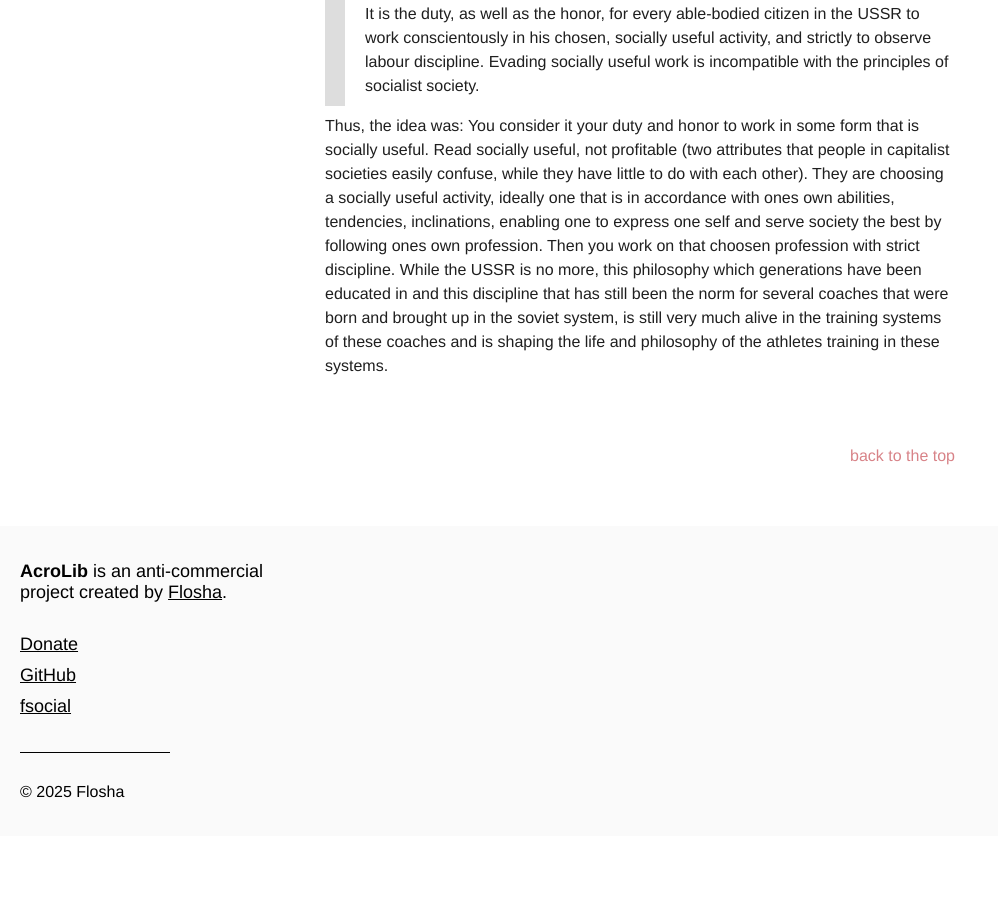
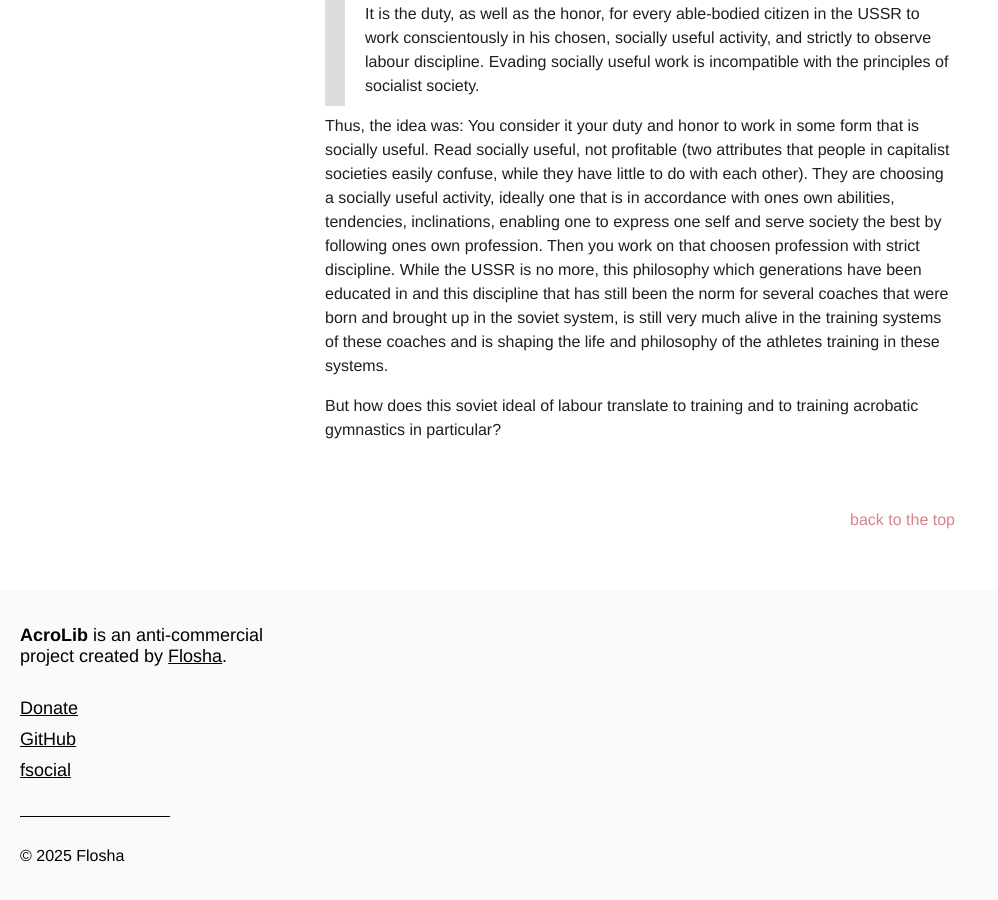
Before and after one commit to floshin/acrolib, a Jekyll site: the page built from training/training-philosophies.md, in a window 1280 px wide and 900 px high, scrolled down 2278 px. Shown: the whole window, without its empty margins (0-998 px from the left). Built offline with Jekyll 4.4.1, drawn with Linux system fonts in a browser that asks for light colours; our own code applies the rules of GitHub Pages for plain Markdown files; before the commit the page ends 3114 px from its top, so only the background shows below that.

Commit message:
Update training-philosophies.md

```diff
--- a/training/training-philosophies.md
+++ b/training/training-philosophies.md
@@ -23,3 +23,5 @@ To quote the last version of the constitution:
 > It is the duty, as well as the honor, for every able-bodied citizen in the USSR to work conscientously in his chosen, socially useful activity, and strictly to observe labour discipline. Evading socially useful work is incompatible with the principles of socialist society.
 
 Thus, the idea was: You consider it your duty and honor to work in some form that is socially useful. Read socially useful, not profitable (two attributes that people in capitalist societies easily confuse, while they have little to do with each other). They are choosing a socially useful activity, ideally one that is in accordance with ones own abilities, tendencies, inclinations, enabling one to express one self and serve society the best by following ones own profession. Then you work on that choosen profession with strict discipline. While the USSR is no more, this philosophy which generations have been educated in and this discipline that has still been the norm for several coaches that were born and brought up in the soviet system, is still very much alive in the training systems of these coaches and is shaping the life and philosophy of the athletes training in these systems.
+
+But how does this soviet ideal of labour translate to training and to training acrobatic gymnastics in particular?
```
